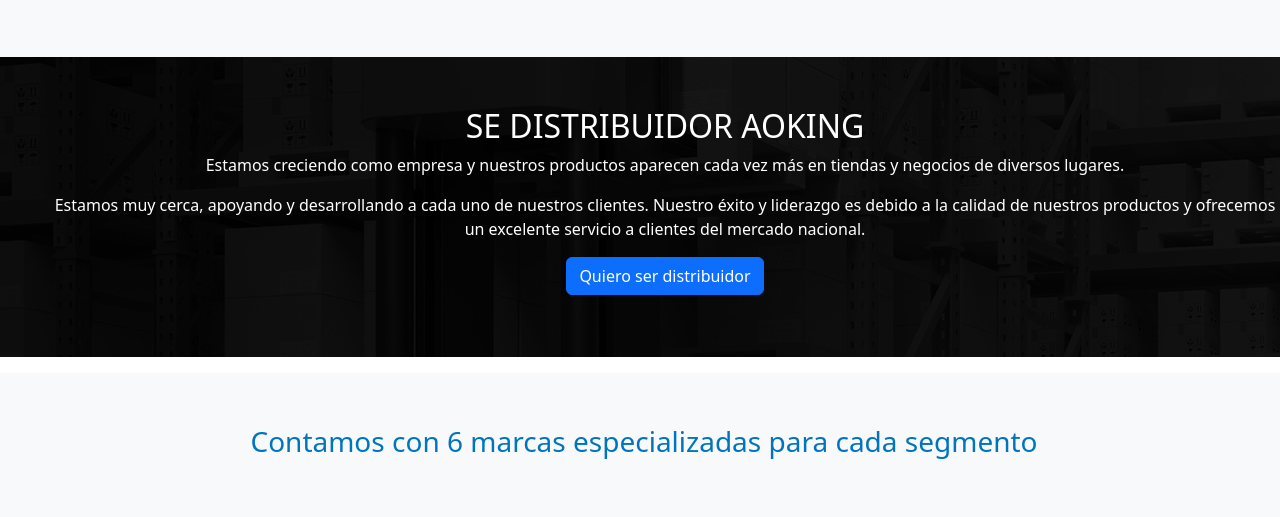
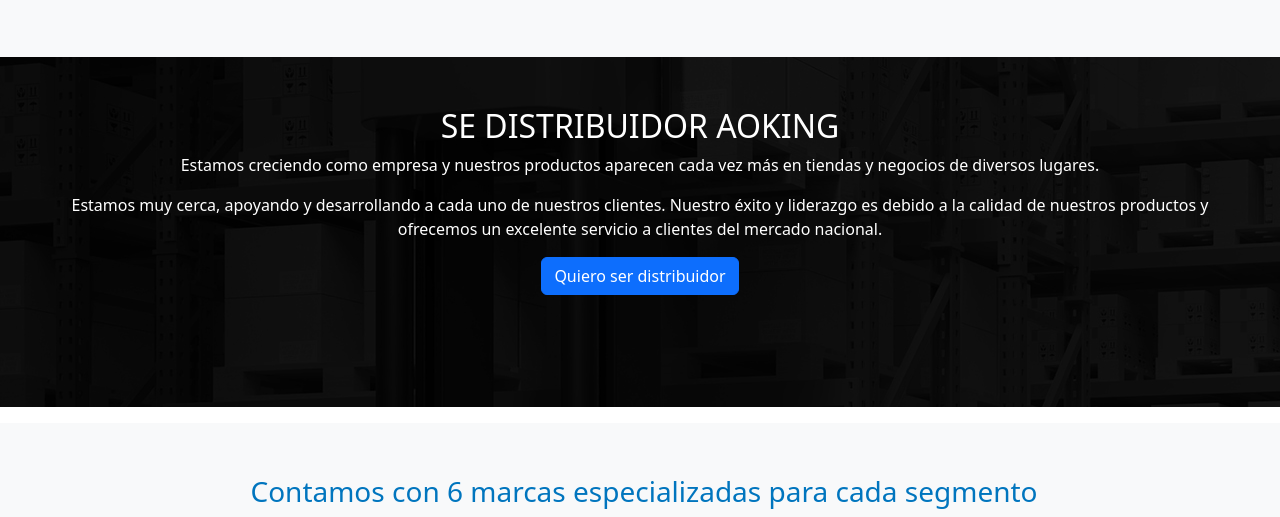
Before and after one commit to MikelEngel/Proyecto-1-Landing-Aokingtarps, a plain HTML site: page index.html in a window 1280 px wide. Shown: the part 1761-2278 px from the top of the page. Drawn offline with nearby package versions, Linux system fonts and the light colour scheme.

Commit message:
Alineaccion banner Distribuidores

```diff
--- a/style.css
+++ b/style.css
@@ -70,13 +70,13 @@
 
     position: relative;
     overflow: hidden;
-    height: 300px;
+    height: 350px;
     background-image: url(img/almacen.jpg);
 }
 
 .banner .textoBanner {
 
-    position: absolute;
+    position:center;
 
 }
 
@@ -85,6 +85,8 @@
     top: 50px;
     left: 50px;
     text-align: center;
+    margin: 50px;
+
 }
 
 /* PRODUCTOS */
```
